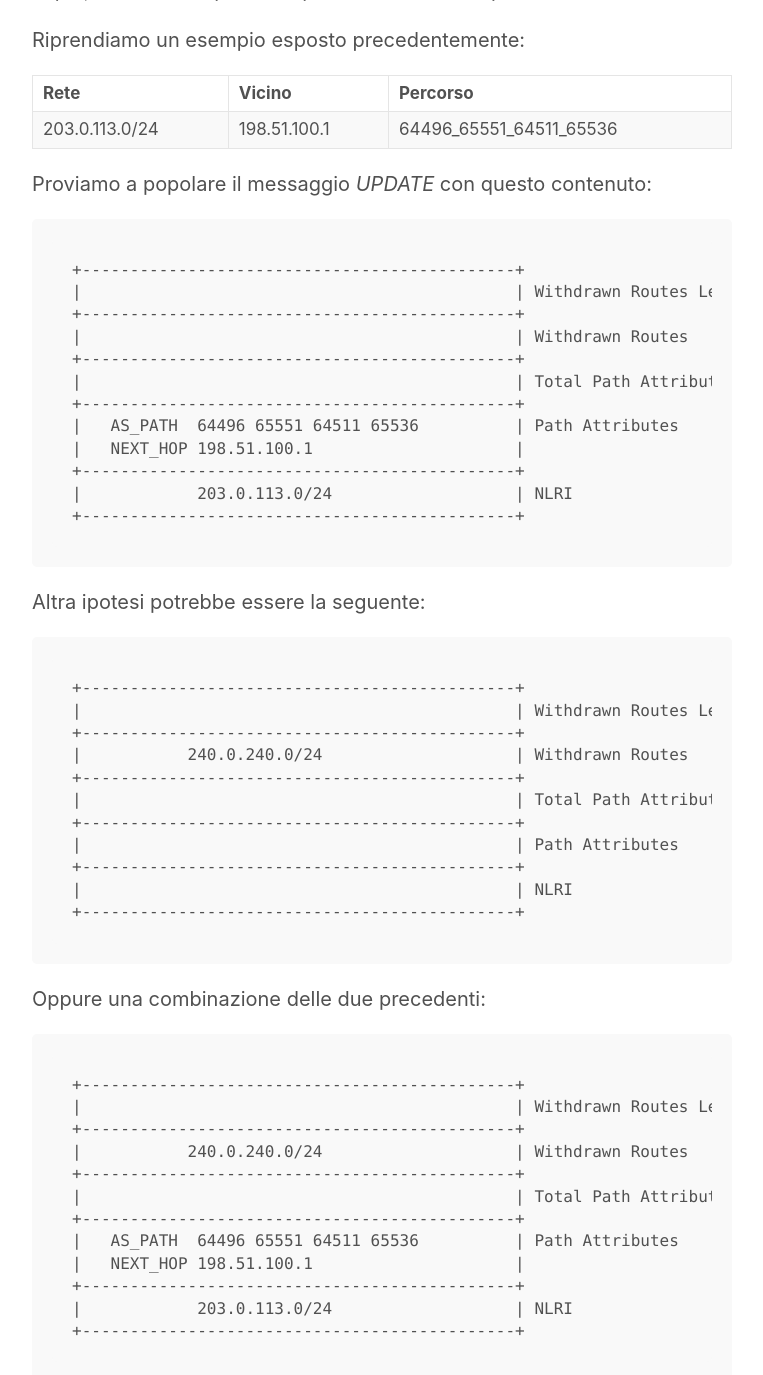
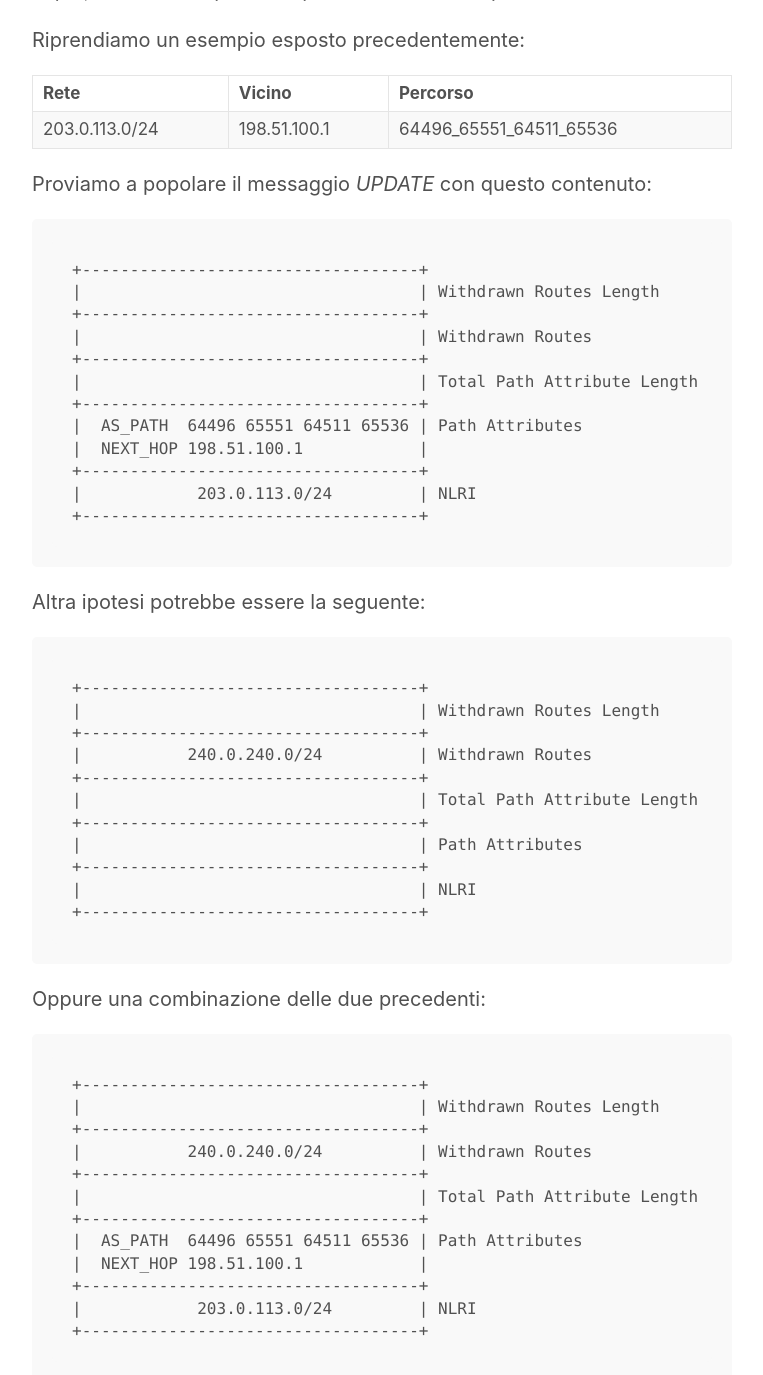
Before and after one commit to Peering101/peering101-it.github.io, a Jekyll site: the page built from _topics/bgp.md, in a window 1280 px wide and 1400 px high, scrolled down 11261 px. Shown: the top 1375 px of the window, without its empty margins (258-1021 px from the left). Built offline with Jekyll 4.4.1, drawn with Linux system fonts in a browser that asks for light colours; some of the changed text lies outside the part shown.

Commit message:
Update bgp.md

```diff
--- a/_topics/bgp.md
+++ b/_topics/bgp.md
@@ -210,47 +210,47 @@ Riprendiamo un esempio esposto precedentemente:
 
 Proviamo a popolare il messaggio *UPDATE* con questo contenuto:
 
-    +---------------------------------------------+
-    |                                             | Withdrawn Routes Length
-    +---------------------------------------------+
-    |                                             | Withdrawn Routes
-    +---------------------------------------------+
-    |                                             | Total Path Attribute Length
-    +---------------------------------------------+
-    |   AS_PATH  64496 65551 64511 65536          | Path Attributes
-    |   NEXT_HOP 198.51.100.1                     |
-    +---------------------------------------------+
-    |            203.0.113.0/24                   | NLRI
-    +---------------------------------------------+
+    +-----------------------------------+
+    |                                   | Withdrawn Routes Length
+    +-----------------------------------+
+    |                                   | Withdrawn Routes
+    +-----------------------------------+
+    |                                   | Total Path Attribute Length
+    +-----------------------------------+
+    |  AS_PATH  64496 65551 64511 65536 | Path Attributes
+    |  NEXT_HOP 198.51.100.1            |
+    +-----------------------------------+
+    |            203.0.113.0/24         | NLRI
+    +-----------------------------------+
 
 Altra ipotesi potrebbe essere la seguente:
 
-    +---------------------------------------------+
-    |                                             | Withdrawn Routes Length
-    +---------------------------------------------+
-    |           240.0.240.0/24                    | Withdrawn Routes
-    +---------------------------------------------+
-    |                                             | Total Path Attribute Length
-    +---------------------------------------------+
-    |                                             | Path Attributes
-    +---------------------------------------------+
-    |                                             | NLRI
-    +---------------------------------------------+
+    +-----------------------------------+
+    |                                   | Withdrawn Routes Length
+    +-----------------------------------+
+    |           240.0.240.0/24          | Withdrawn Routes
+    +-----------------------------------+
+    |                                   | Total Path Attribute Length
+    +-----------------------------------+
+    |                                   | Path Attributes
+    +-----------------------------------+
+    |                                   | NLRI
+    +-----------------------------------+
 
 Oppure una combinazione delle due precedenti:
 
-    +---------------------------------------------+
-    |                                             | Withdrawn Routes Length
-    +---------------------------------------------+
-    |           240.0.240.0/24                    | Withdrawn Routes
-    +---------------------------------------------+
-    |                                             | Total Path Attribute Length
-    +---------------------------------------------+
-    |   AS_PATH  64496 65551 64511 65536          | Path Attributes
-    |   NEXT_HOP 198.51.100.1                     |
-    +---------------------------------------------+
-    |            203.0.113.0/24                   | NLRI
-    +---------------------------------------------+
+    +-----------------------------------+
+    |                                   | Withdrawn Routes Length
+    +-----------------------------------+
+    |           240.0.240.0/24          | Withdrawn Routes
+    +-----------------------------------+
+    |                                   | Total Path Attribute Length
+    +-----------------------------------+
+    |  AS_PATH  64496 65551 64511 65536 | Path Attributes
+    |  NEXT_HOP 198.51.100.1            |
+    +-----------------------------------+
+    |            203.0.113.0/24         | NLRI
+    +-----------------------------------+
 
 Una speciale considerazione va rivolta agli attributi del percorso (**path attributes**) i quali si articolano in quattro diverse categorie:
 
@@ -265,19 +265,19 @@ Facciamo alcuni esempi:
 
 Quindi alla luce di quanto appena documentato ripetiamo il completo schema di messaggio *UPDATE*:
 
-    +---------------------------------------------+
-    |           14 byte                           | Withdrawn Routes Length
-    +---------------------------------------------+
-    |           240.0.240.0/24                    | Withdrawn Routes
-    +---------------------------------------------+
-    |           67 byte                           | Total Path Attribute Length
-    +---------------------------------------------+
-    |   ORIGIN   IGP                              |
-    |   AS_PATH  64496 65551 64511 65536          | Path Attributes
-    |   NEXT_HOP 198.51.100.1                     |
-    +---------------------------------------------+
-    |            203.0.113.0/24                   | NLRI
-    +---------------------------------------------+
+    +-----------------------------------+
+    |           14 byte                 | Withdrawn Routes Length
+    +-----------------------------------+
+    |           240.0.240.0/24          | Withdrawn Routes
+    +-----------------------------------+
+    |           67 byte                 | Total Path Attribute Length
+    +-----------------------------------+
+    |  ORIGIN   IGP                     |
+    |  AS_PATH  64496 65551 64511 65536 | Path Attributes
+    |  NEXT_HOP 198.51.100.1            |
+    +-----------------------------------+
+    |            203.0.113.0/24         | NLRI
+    +-----------------------------------+
 
 È opportuno aggiungere, per completezza di informazione, che il messaggio *UPDATE* è agnostico rispetto al contenuto del campo *NLRI*: infatti può contenere indicazioni circa destinazioni sia IPv4 sia IPv6 (non contemporaneamente, è ovvio, poiché cambia il *NEXT\_HOP*). E, come corollario, è dunque agnostico anche rispetto al trasporto, cioè è possibile che il campo *NLRI* contenga destinazioni IPv6 anche se la connessione TCP viene stabilita tra dirimpettai che usano IPv4 e viceversa.
 
```
